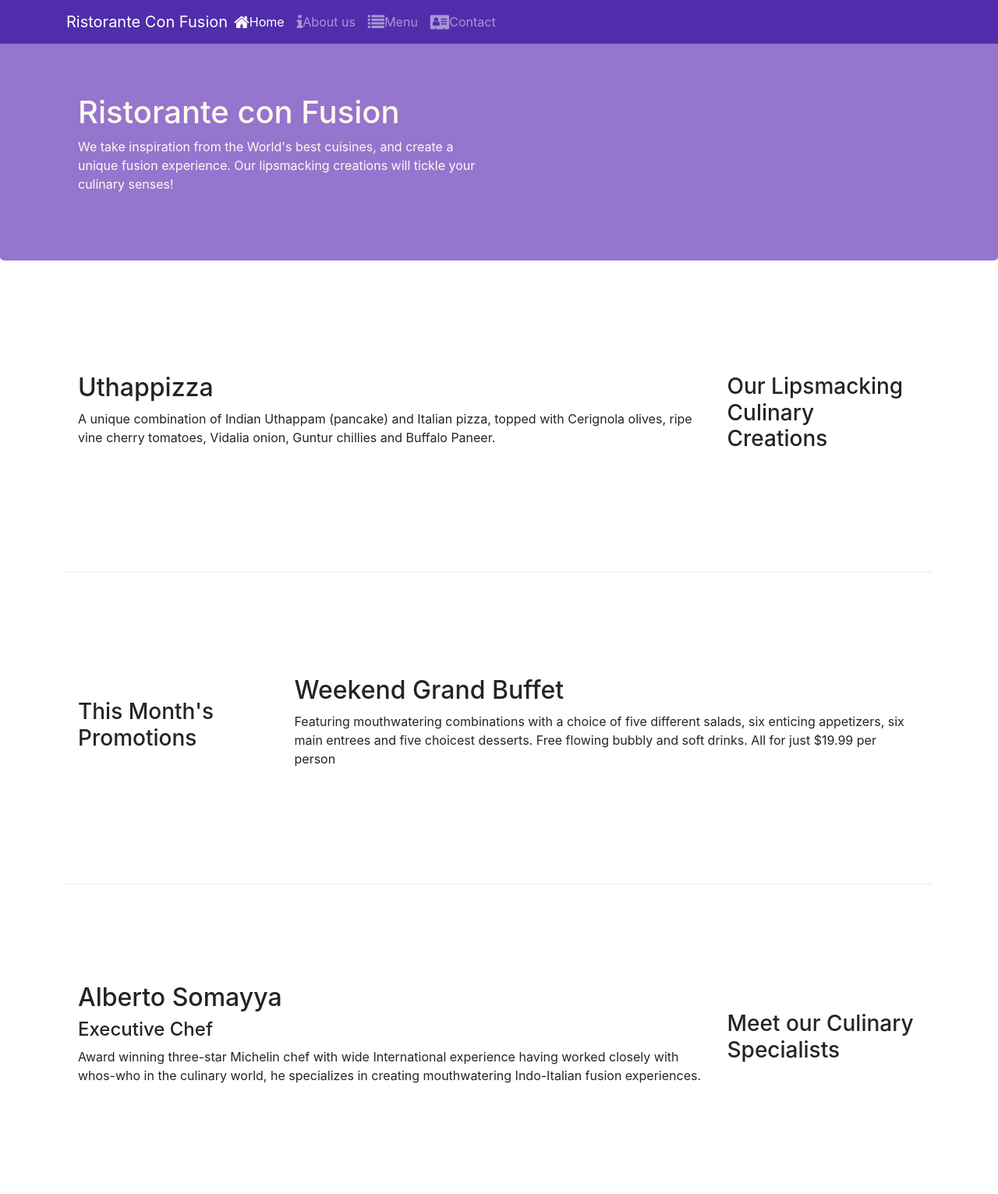
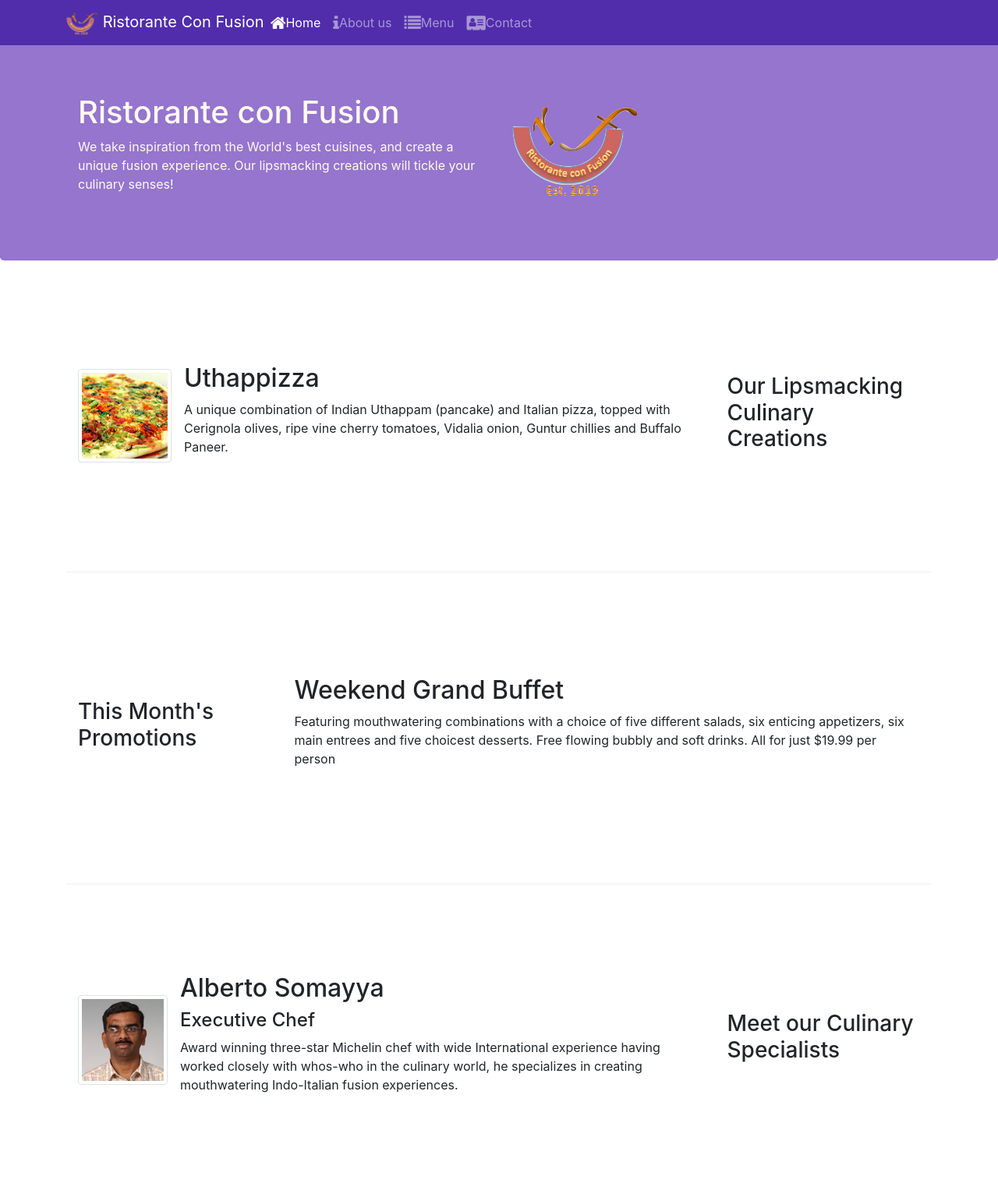
Before and after one commit to anuragmaharshi/bootstrap1, a website: page index.html in a window 1280 px wide. Shown: the top 1531 px of the page at 78% size. Drawn offline with nearby package versions, Linux system fonts and the light colour scheme; files whose address does not match are found by name.

Commit message:
media objec

```diff
--- a/index.html
+++ b/index.html
@@ -37,7 +37,10 @@
         >
           <span class="navbar-toggler-icon"></span>
         </button>
-        <a class="navbar-brand mr-auto" href="#">Ristorante Con Fusion</a>
+        <a class="navbar-brand mr-auto" href="#">
+          <img src="img/logo.png" height="30" width="41" />
+          Ristorante Con Fusion</a
+        >
         <div class="collapse navbar-collapse" id="Navbar">
           <ul class="navbar-nav mr-auto">
             <li class="nav-item active">
@@ -76,7 +79,9 @@
               your culinary senses!
             </p>
           </div>
-          <div class="col-12 col-sm"></div>
+          <div class="col-12 col-sm align-self-center">
+            <img src="img/logo.png" class="img-fluid" />
+          </div>
         </div>
       </div>
     </header>
@@ -87,12 +92,20 @@
           <h3>Our Lipsmacking Culinary Creations</h3>
         </div>
         <div class="col-12 col-sm order-sm-first col-md">
-          <h2>Uthappizza</h2>
+          <div class="media">
+            <img
+              class="d-flex mr-3 img-thumbnail align-self-center"
+              src="img/uthappizza.png"
+            />
+            <div class="media-body">
+              <h2 class="mt-0">Uthappizza</h2>
               <p>
-            A unique combination of Indian Uthappam (pancake) and Italian pizza,
-            topped with Cerignola olives, ripe vine cherry tomatoes, Vidalia
-            onion, Guntur chillies and Buffalo Paneer.
+                A unique combination of Indian Uthappam (pancake) and Italian
+                pizza, topped with Cerignola olives, ripe vine cherry tomatoes,
+                Vidalia onion, Guntur chillies and Buffalo Paneer.
               </p>
+            </div>
+          </div>
         </div>
       </div>
 
@@ -116,16 +129,27 @@
           <h3>Meet our Culinary Specialists</h3>
         </div>
         <div class="col-12 col-sm order-sm-first col-md">
-          <h2>Alberto Somayya</h2>
+          <div class="media">
+            <img
+              class="d-flex mr-3 img-thumbnail align-self-center"
+              src="img/alberto.png"
+              alt="alberto"
+            />
+
+          <div class="media-body">
+            <h2 class="mt-0">Alberto Somayya</h2>
             <h4>Executive Chef</h4>
             <p>
               Award winning three-star Michelin chef with wide International
               experience having worked closely with whos-who in the culinary
-            world, he specializes in creating mouthwatering Indo-Italian fusion
-            experiences.
+              world, he specializes in creating mouthwatering Indo-Italian
+              fusion experiences.
             </p>
           </div>
         </div>
+      </div>
+
+
     </div>
 
     <footer class="footer">
```
Also changed, not shown: aboutus.html (+5 -2 lines), contactus.html (+4 -3 lines), img/alberto.png (added), img/buffet.png (added), img/logo.png (added), img/uthappizza.png (added). Lines whose indentation alone changed are shown as unchanged.
